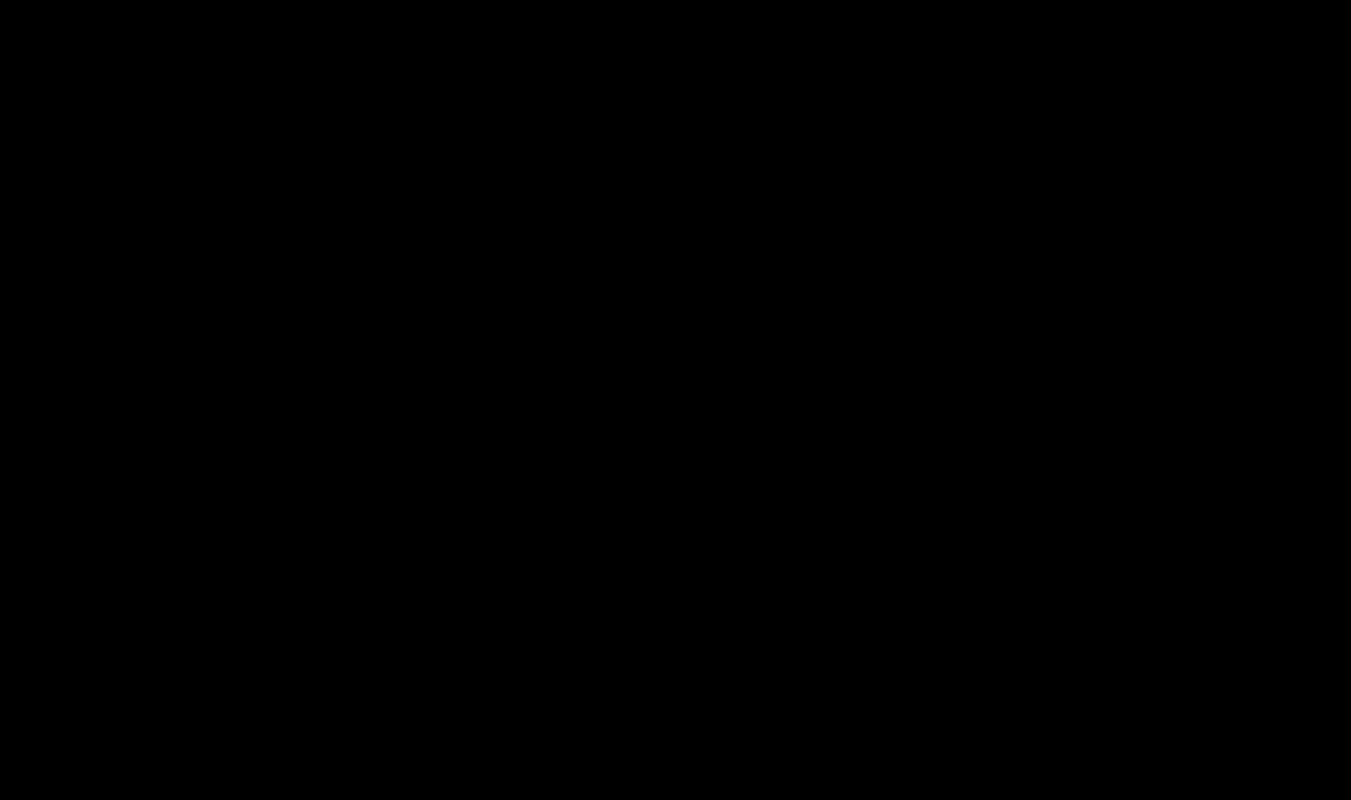
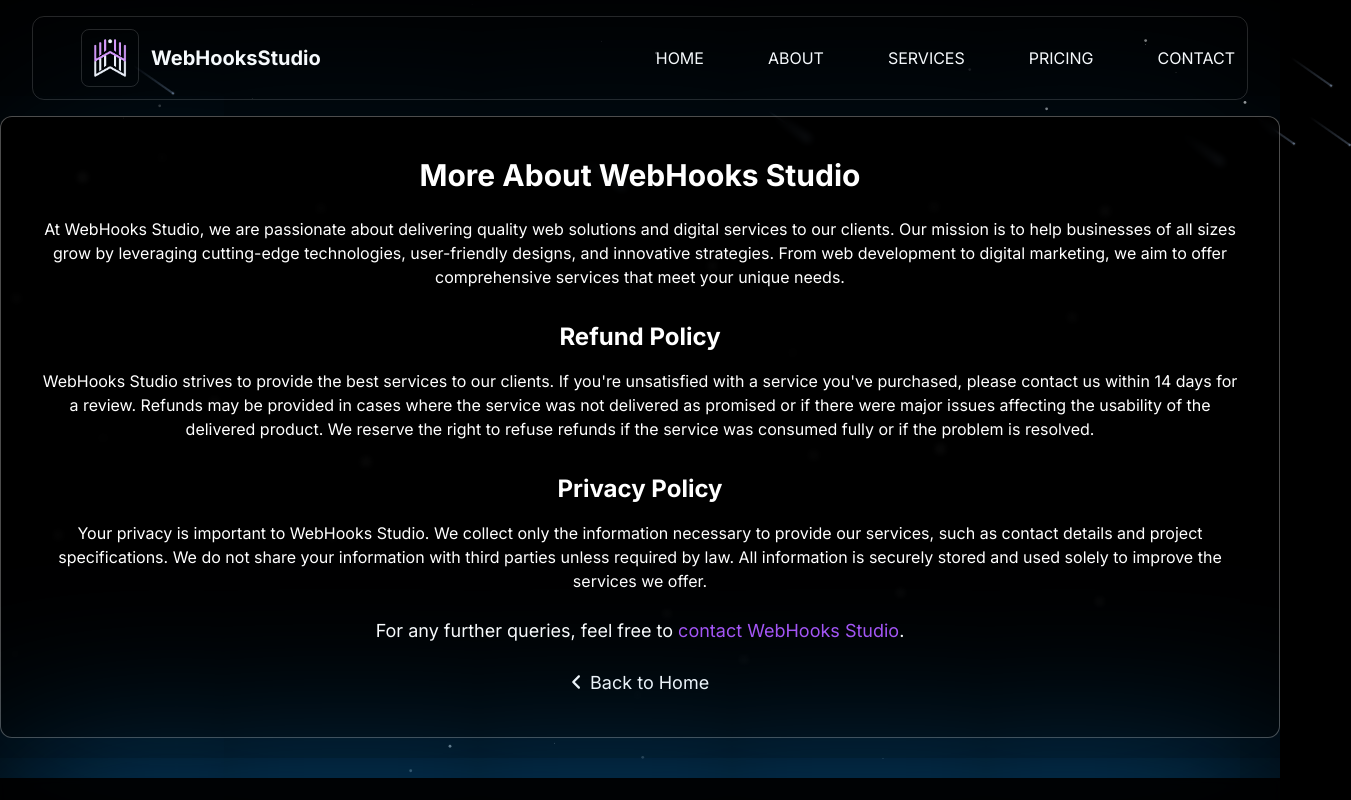
Before and after one commit to charanraj-kulal/webhooksstudio-fullstack, a React (Vite) app: page /aboutus in a window 1280 px wide. Before the commit this address had no page. Shown: the top 800 px of the page, 1351 px wide, since content can reach past the window. Built offline with nearby package versions, Linux system fonts and the light colour scheme.

Commit message:
About us page

```diff
--- a/src/App.tsx
+++ b/src/App.tsx
@@ -1,7 +1,8 @@
 import React from "react";
 import { BrowserRouter as Router, Route, Routes } from "react-router-dom";
 import HomePage from "./pages/HomePage";
-import ServicesPage from "./pages/ServicesPage";
+
+import AboutPage from "./pages/AboutPage";
 import ContactPage from "./pages/ContactPage";
 import { GeistSans } from "geist/font/sans";
 
@@ -9,11 +10,11 @@
 
 function App() {
   return (
-    <div >
+    <div>
       <Router>
         <Routes>
           <Route path="/" element={<HomePage />} />
-          <Route path="/services" element={<ServicesPage />} />
+          <Route path="/aboutus" element={<AboutPage />} />
           <Route path="/contact" element={<ContactPage />} />
         </Routes>
       </Router>
--- a/src/components/About.tsx
+++ b/src/components/About.tsx
@@ -3,7 +3,7 @@
 import React, { forwardRef, useRef, useEffect, useState } from "react";
 import { cn } from "@/lib/utils";
 import { AnimatedBeam } from "@/components/magicui/animated-beam";
-
+import { Link } from "react-router-dom";
 import BlurIn from "@/components/magicui/blur-in";
 import { useTheme } from "next-themes";
 import Particles from "@/components/magicui/particles";
@@ -87,8 +87,8 @@
                 success.
               </p>
               <div className="flex justify-center">
-                <a
-                  href="#_"
+                <Link
+                  to="/aboutus"
                   className="relative p-0.5 inline-flex items-center justify-center font-bold overflow-hidden group rounded-md"
                 >
                   <span className="w-full h-full bg-gradient-to-br from-[#ff8a05] via-[#ff5478] to-[#ff00c6] group-hover:from-[#ff00c6] group-hover:via-[#ff5478] group-hover:to-[#ff8a05] absolute"></span>
@@ -111,7 +111,7 @@
                       ></path>
                     </svg>
                   </span>
-                </a>
+                </Link>
               </div>
             </div>
 
--- /dev/null
+++ b/src/pages/AboutPage.tsx
@@ -0,0 +1,96 @@
+import React, { useEffect, useState } from "react";
+import { useTheme } from "next-themes";
+import Particles from "@/components/magicui/particles";
+import { MagicCard } from "@/components/magicui/magic-card";
+import Footer from "../components/Footer";
+import Nav from "../components/Nav";
+import Meteors from "@/components/magicui/meteors";
+import { FontAwesomeIcon } from "@fortawesome/react-fontawesome";
+import { faAngleLeft } from "@fortawesome/free-solid-svg-icons";
+import { Link } from "react-router-dom";
+
+const AboutPage = () => {
+  const { theme } = useTheme(); // Moved inside the component
+  const [color, setColor] = useState("#ffffff");
+
+  useEffect(() => {
+    setColor("#ffffff");
+  }, [theme]);
+
+  return (
+    <>
+      <div className="relative">
+        <div style={{ overflowX: "hidden" }}>
+          <Particles
+            className="absolute inset-0 -z-50"
+            quantity={100}
+            ease={80}
+            color={color}
+            refresh
+          />
+
+          <Nav />
+          <Meteors number={7} />
+
+          {/* MagicCard for More About Us, Refund Policy, and Privacy Policy */}
+          <MagicCard
+            className="container transition min-h-96 duration-700 ease-in-out flex-col items-center justify-center text-center shadow-[0_10px_190px_rgba(8,_112,_184,_0.2)] hover:shadow-[0_10px_190px_rgba(8,_112,_184,_0.4)] p-6 sm:p-8 lg:p-10 border border-white/30 hover:border-white/50 rounded-xl"
+            gradientColor="#A020F0"
+          >
+            <h2 className="text-3xl font-bold mb-6">
+              More About WebHooks Studio
+            </h2>
+            <p className="mb-4">
+              At WebHooks Studio, we are passionate about delivering quality web
+              solutions and digital services to our clients. Our mission is to
+              help businesses of all sizes grow by leveraging cutting-edge
+              technologies, user-friendly designs, and innovative strategies.
+              From web development to digital marketing, we aim to offer
+              comprehensive services that meet your unique needs.
+            </p>
+
+            <h3 className="text-2xl font-bold mt-8 mb-4">Refund Policy</h3>
+            <p className="mb-4">
+              WebHooks Studio strives to provide the best services to our
+              clients. If you're unsatisfied with a service you've purchased,
+              please contact us within 14 days for a review. Refunds may be
+              provided in cases where the service was not delivered as promised
+              or if there were major issues affecting the usability of the
+              delivered product. We reserve the right to refuse refunds if the
+              service was consumed fully or if the problem is resolved.
+            </p>
+
+            <h3 className="text-2xl font-bold mt-8 mb-4">Privacy Policy</h3>
+            <p className="mb-4">
+              Your privacy is important to WebHooks Studio. We collect only the
+              information necessary to provide our services, such as contact
+              details and project specifications. We do not share your
+              information with third parties unless required by law. All
+              information is securely stored and used solely to improve the
+              services we offer.
+            </p>
+
+            <p className="mt-6 text-lg">
+              For any further queries, feel free to{" "}
+              <Link to="/contact" className="text-purple-500 hover:underline">
+                contact WebHooks Studio
+              </Link>
+              .
+            </p>
+
+            <p className="mt-6 text-lg">
+              <Link to="/" className=" hover:underline">
+                <FontAwesomeIcon className="mr-2" icon={faAngleLeft} />
+                Back to Home
+              </Link>
+            </p>
+          </MagicCard>
+
+          <Footer />
+        </div>
+      </div>
+    </>
+  );
+};
+
+export default AboutPage;
```
